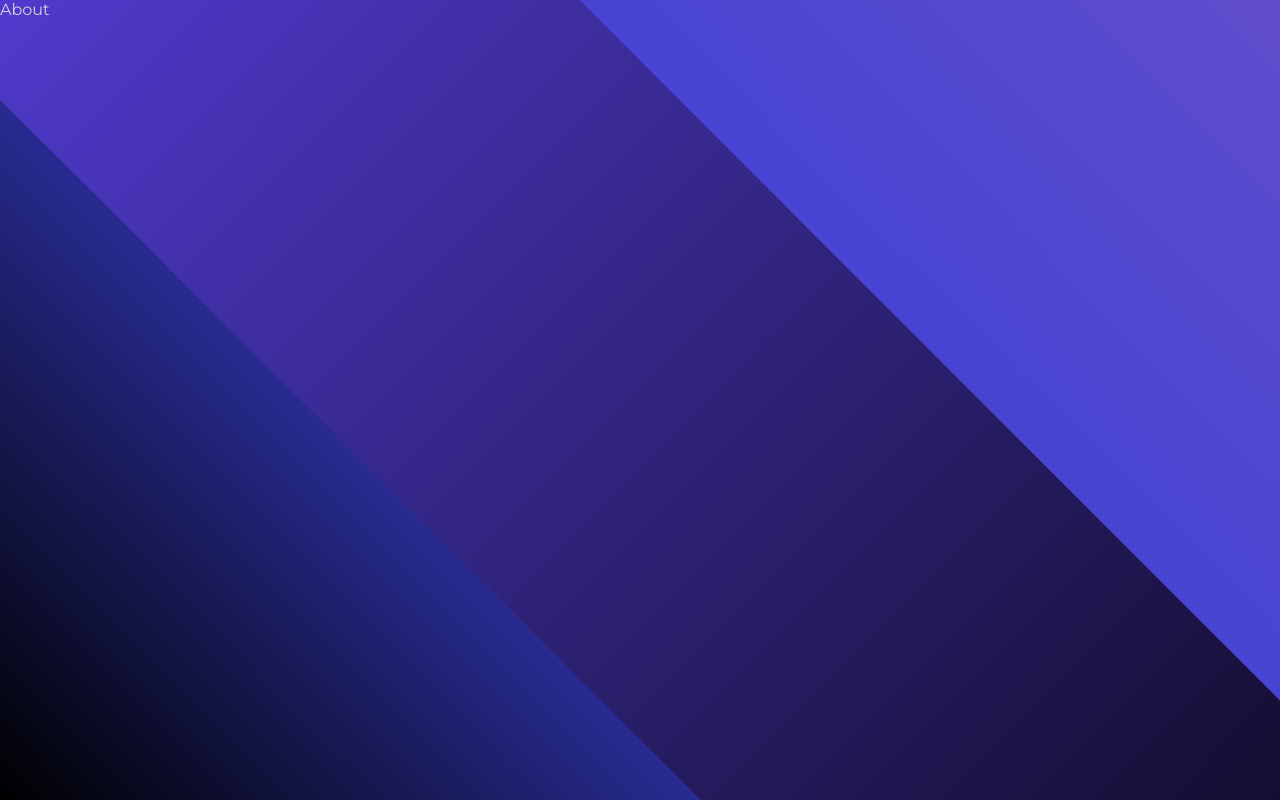
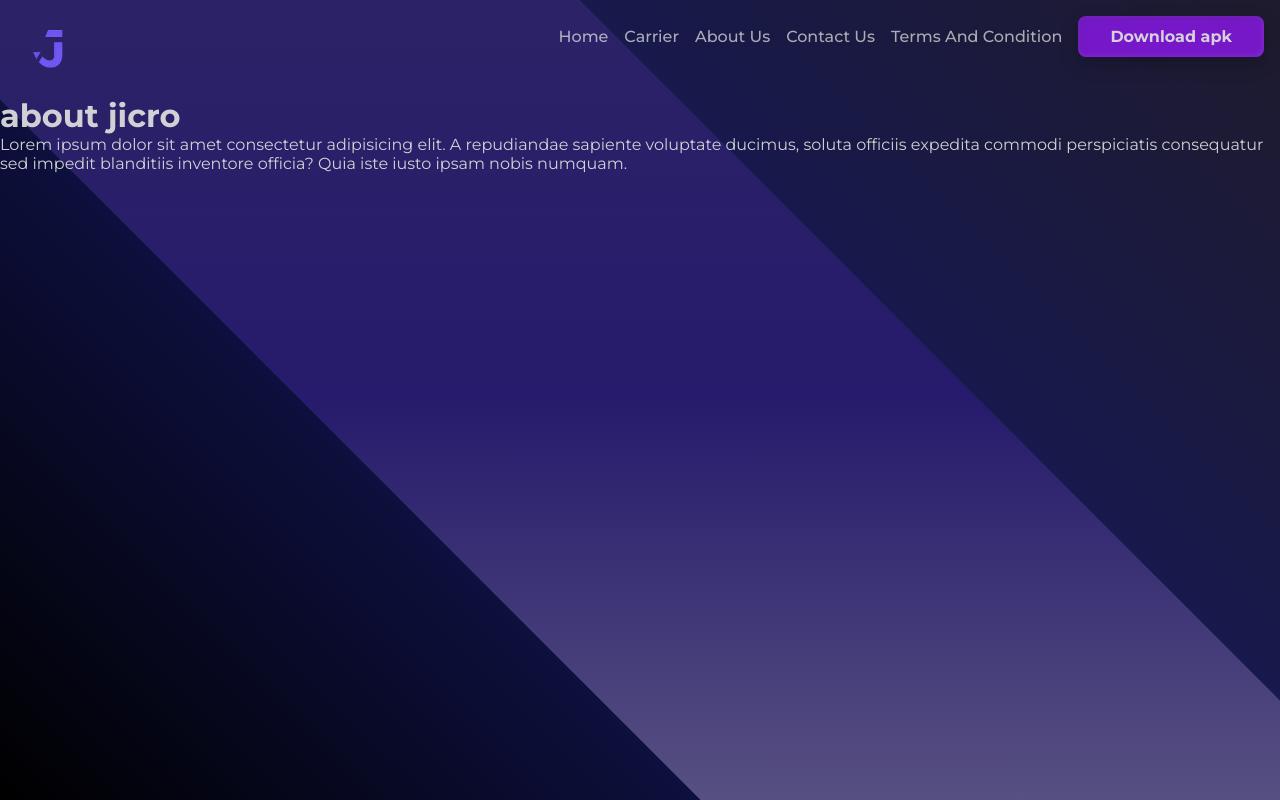
Before and after one commit to legcy143/jicroweb, a Next.js app: page /about in a window 1280 px wide. Built offline with nearby package versions, Linux system fonts and the light colour scheme; a web font is replaced by a local one.

Commit message:
update ui

```diff
--- /dev/null
+++ b/components/Home/Nav.jsx
@@ -0,0 +1,26 @@
+import React, { useState , useRef } from 'react'
+import style from "./styles/nav.module.scss"
+import MenuIcon from '@mui/icons-material/Menu';
+import { useRouter } from 'next/router';
+
+const Nav = (props) => {
+    let router = useRouter();
+    let menuref = useRef();
+    const [menustate, setmenustate] = useState(false)
+  return (
+    <section className={`${style.nav_home}  ${props.className} ${menustate == true && style.menu_open}`} style={props.style} ref={props.ref}>
+    <img src="/logo_mini.png" alt="img" />
+    <ol>
+     <MenuIcon onClick={()=>{menustate == true ? setmenustate(false) : setmenustate(true)}}/>
+      <li onClick={()=>{setmenustate(false);router.push("/")}}>home</li>
+      <li onClick={()=>{setmenustate(false);router.push("/carrier")}}>carrier</li>
+      <li onClick={()=>{setmenustate(false);router.push("/about")}}>about us</li>
+      <li onClick={()=>{setmenustate(false);router.push("/contact")}}>contact us</li>
+      <li onClick={()=>{setmenustate(false);router.push("/termsandcondition")}}>terms and condition</li>
+      <button style={props.btnstyle}>Download apk</button>
+    </ol>
+  </section>
+  )
+}
+
+export default Nav
--- /dev/null
+++ b/components/Home/styles/nav.module.scss
@@ -0,0 +1,104 @@
+@import "../../../styles/mixins";
+
+.nav_home{
+    position: relative;
+    padding: 1rem;
+    @include flexBox(row , space-between , flex-start);
+    img{
+        height: 4rem;
+    }
+    ol{
+        position: relative;
+        @include flexBox(row , space-between , center , 1rem);
+        list-style: none;
+        svg{
+            display: none;
+        }
+        li{
+            cursor: pointer;
+            list-style:none;
+            opacity: 0.8;
+            text-transform: capitalize;
+            font-weight: 500;
+            &:hover{
+                opacity: 1;
+            }
+        }
+        button{
+            padding: 0.7rem 2rem;
+            border-radius: 0.5rem;
+            outline: none;
+            border: none;
+            background-color: rgba(var(--primary-color-rgb) , 0.8);
+            box-shadow: 4px 4px 7px rgba(62, 62, 62, 0.1) inset
+            , -1px -1px 5px rgba(255, 255, 255, 0.1) inset , 0px 7px 20px rgba(0, 0, 0, 0.2);
+            font-weight: 700;
+            color: var(--theme-color);
+            backdrop-filter: blur(10px);
+            &:hover{
+                background-color: rgba(var(--primary-color-rgb) ,1);
+            }
+            &:active{
+                opacity: 0.6;
+                transform: scale(0.9);
+            }
+        }
+    }
+}
+
+@media (max-width:850px) {
+    .nav_home{
+        align-items: center;
+        ol{
+            flex-direction: row-reverse;
+            align-items: center;
+            svg{
+                width: 2.5rem;
+                height: 2.5rem;
+                display: block;
+            }
+            button{padding: 0.5rem 1.5rem;}
+            li{
+                display: none;
+            }
+        }
+    }
+    .menu_open{
+        ol{
+            z-index: 10;
+            position: fixed;
+            width: 100vw;
+            height: 100vh;
+            top: 0%;
+            right: 0%;
+            background-color: rgba(3, 3, 3, 0.612);
+            backdrop-filter: blur(20px);
+           @include flexBox(column ,center, center , 1rem);
+           animation: openmenu 0.30s ease;
+           li{
+            padding: 0.2rem 1rem;
+            display: block;
+            font-size: 1.3rem;
+            font-weight: 600;
+            // border: 1px solid #eee;
+           }
+            // button, li{width: min(20rem , 90%);}
+            // button{width: min(20rem , 90%)}
+           svg{
+            position: absolute;
+            top: 3rem;
+            right: 2.5rem;
+           }
+        }
+    }
+    @keyframes openmenu {
+        0%{top:0; opacity: 0;}
+    }
+}
+
+
+// @media (max-width:550px) {
+//     .nav_home{
+//         padding: 1rem;
+//     }
+// }
--- a/components/background/backgroud.module.scss
+++ b/components/background/backgroud.module.scss
@@ -6,7 +6,9 @@
     right: 0;
     width: 100%;
     height: 100%;
+    // background: linear-gradient(45deg , #684DE9 ,#9083F7 , #D8DBFF);
     background: linear-gradient(45deg , rgb(0, 0, 0) , rgb(59, 64, 214) , rgb(96, 77, 204));
+    background: linear-gradient(45deg , rgb(0, 0, 0) , rgb(20, 23, 91) , rgb(30, 27, 45));
     overflow: hidden;
     display: flex;
     align-items: center;
@@ -18,26 +20,9 @@
         right: 50%;
         top: -100%;
         background-color: rgb(51, 96, 244);
-        background: linear-gradient(rgb(99, 72, 254) , rgb(0, 0, 0));
+        background: linear-gradient(45deg , #684DE9 ,#9083F7 , #D8DBFF);
+        background: linear-gradient(45deg , #6145ed ,#6c63b3 , #9397c6);
+        background: linear-gradient(45deg , #a3a2a2 ,#261b6c , #362e5f);
         transform: rotate(-45deg);
     }
 }
-// .firstDiv{
-//     top: -150%;
-//     right: -30%;
-//     width: 100%;
-//     background-color: red;
-// }
-// .secondDiv{
-//     top: -40%;
-//     left: 50%;
-//     width: 10%;
-//     background-color: green;
-//     transform: translate(-50%, -50%);
-// }
-// .thirdDiv{
-//     top: -20%;
-//     left: 10%;
-//     width: 50%;
-//     background-color: orange;
-// }
--- a/pages/about.js
+++ b/pages/about.js
@@ -1,8 +1,13 @@
+import Nav from '@/components/Home/Nav'
 import React from 'react'
 
 const About = () => {
   return (
-    <div>About</div>
+    <div>
+      <Nav/>
+      <h1>about jicro</h1>
+      <p>Lorem ipsum dolor sit amet consectetur adipisicing elit. A repudiandae sapiente voluptate ducimus, soluta officiis expedita commodi perspiciatis consequatur sed impedit blanditiis inventore officia? Quia iste iusto ipsam nobis numquam.</p>
+    </div>
   )
 }
 
--- a/pages/termsandcondition.js
+++ b/pages/termsandcondition.js
@@ -2,7 +2,10 @@ import React from 'react'
 
 const termsandcondition = () => {
   return (
-    <div>termsandcondition</div>
+    <main>
+        <h1>terms and condition</h1>
+        <p>jicro</p>
+    </main>
   )
 }
 
```
Also changed, not shown: components/Home/HomeScreen.jsx (+4 -14 lines), components/Home/styles/home.module.scss (+61 -126 lines), public/logo.png (added), public/logo_mini.png (added).
